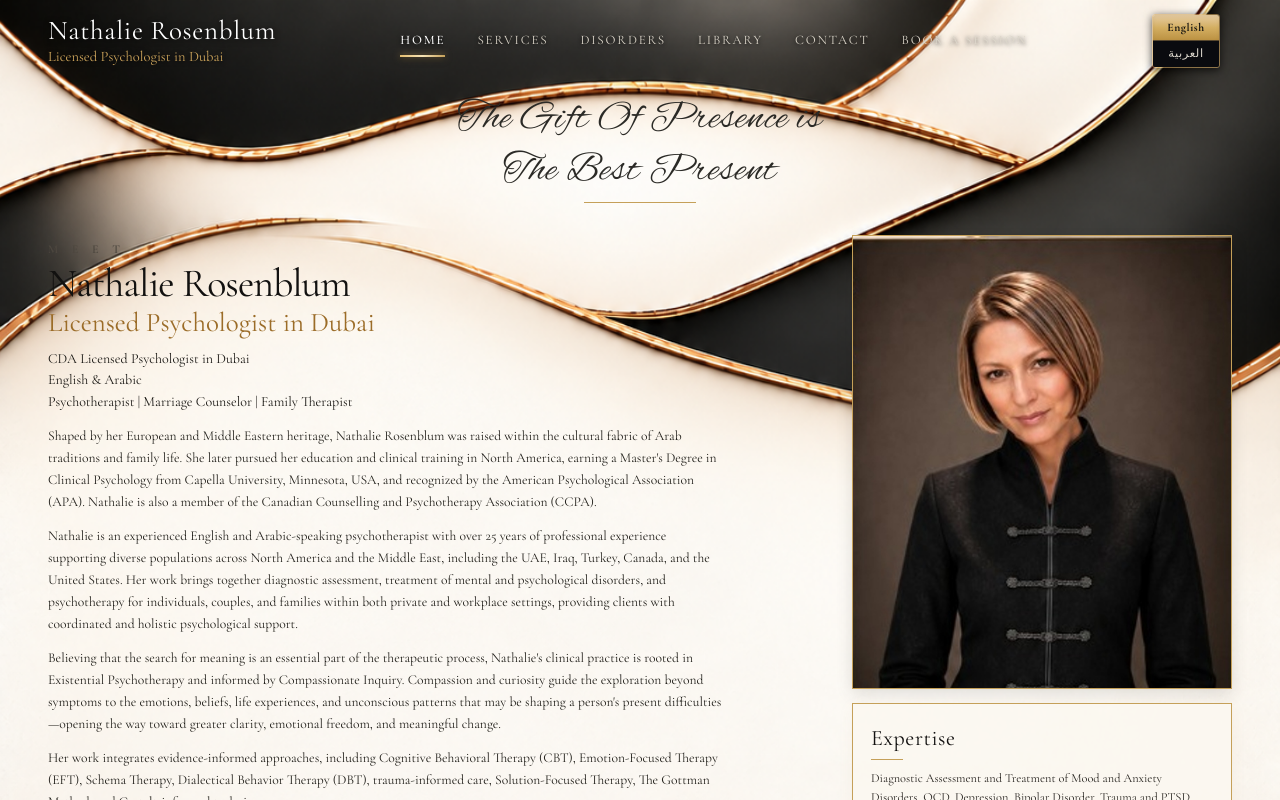
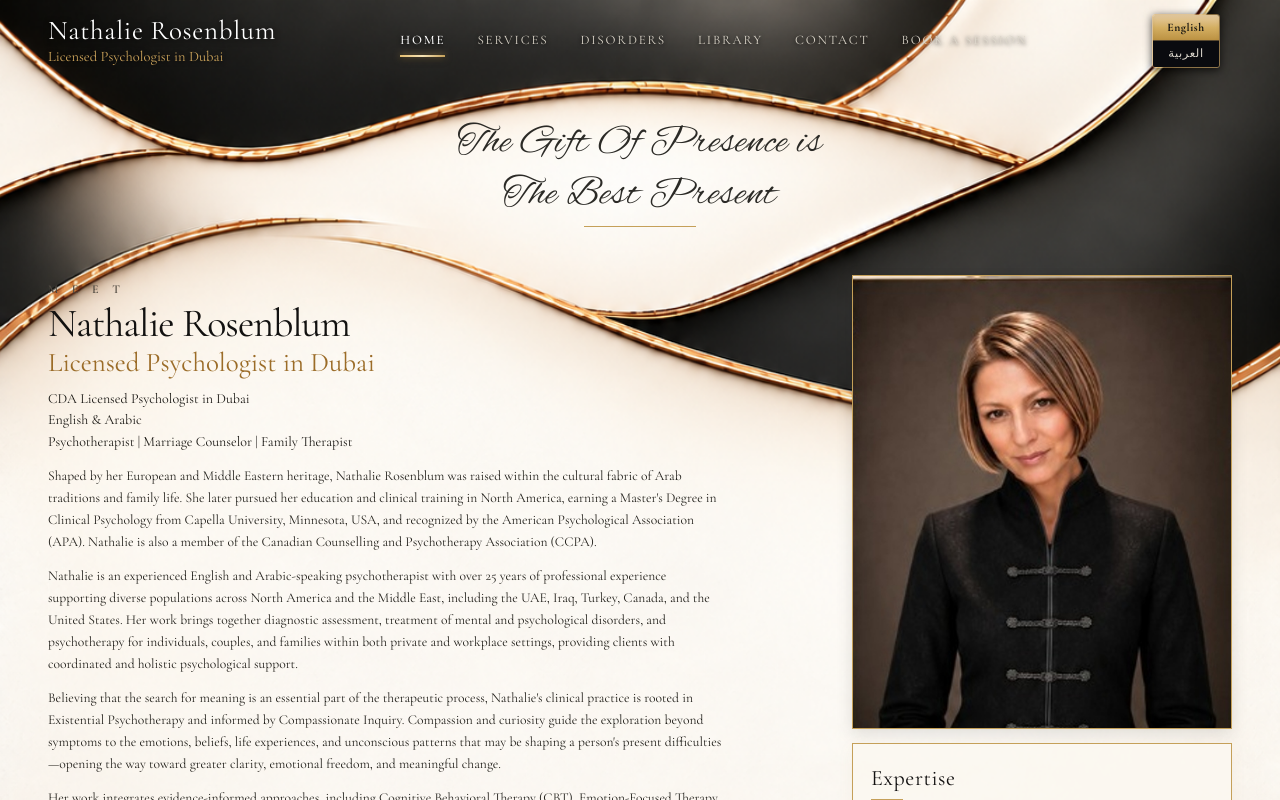
Before and after one commit to halasmarttechnologies/NathalieWebsite, a Next.js app: page / in a window 1280 px wide. Shown: the top 800 px of the page. Built offline with nearby package versions, Linux system fonts and the light colour scheme.

Commit message:
Push calligraphy quote and Meet Nathalie section lower for improved vertical spacing

```diff
--- a/src/components/HeroSection.tsx
+++ b/src/components/HeroSection.tsx
@@ -16,12 +16,12 @@ export default function HeroSection({ currentLang: propLang }: HeroSectionProps)
   return (
     <section
       id="home"
-      className="relative z-10 w-full pt-1 sm:pt-2 md:pt-3 pb-4 px-4 sm:px-8 lg:px-12"
+      className="relative z-10 w-full pt-5 sm:pt-7 md:pt-9 pb-4 px-4 sm:px-8 lg:px-12"
       dir={isAr ? "rtl" : "ltr"}
     >
       <div className="max-w-[1240px] mx-auto">
-        {/* Upper Script Calligraphy Quote - Exactly as in Mockup */}
-        <div className="text-center mb-6 sm:mb-8 select-none">
+        {/* Upper Script Calligraphy Quote - Positioned gracefully lower in the ivory curve */}
+        <div className="text-center mb-8 sm:mb-11 md:mb-12 select-none">
           <p className="font-script text-[30px] sm:text-[36px] lg:text-[40px] text-[#2b2a26] tracking-wide leading-tight">
             {isAr ? "حضورك هو أثمن هدية" : "The Gift Of Presence is"}
           </p>
```
